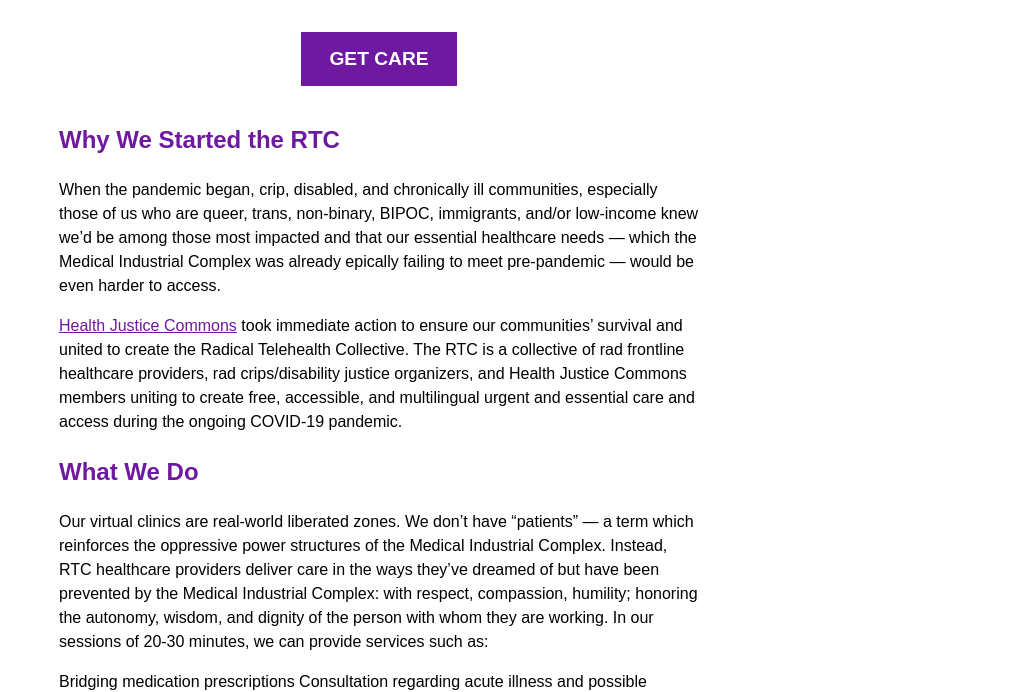
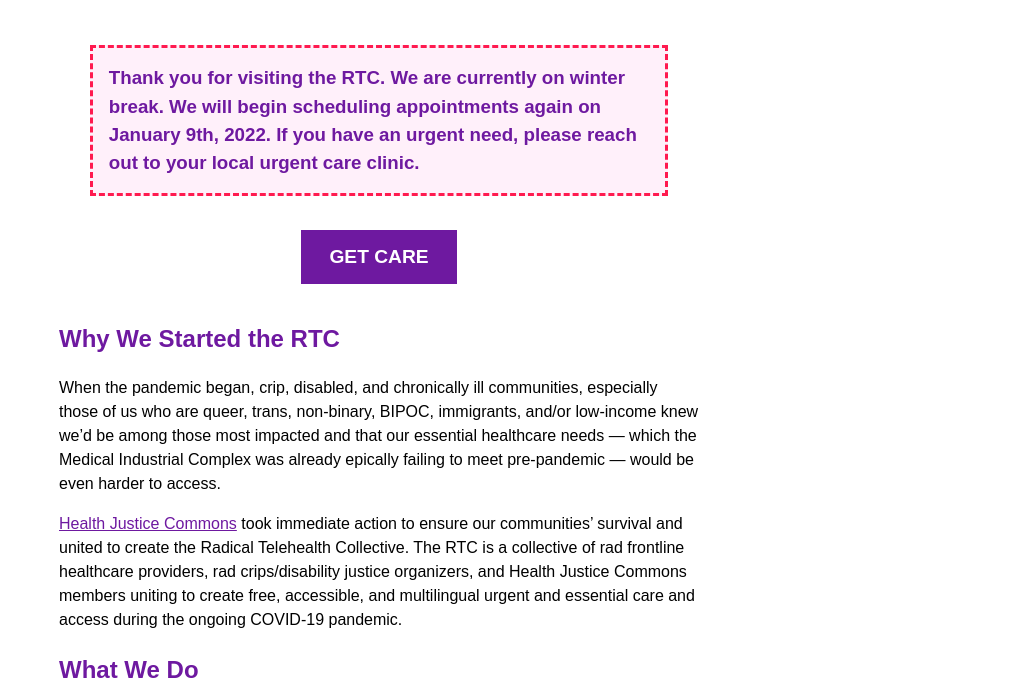
Before and after one commit to breadsystems/rtc-scheduler, a plain HTML site: page public/index.html in a window 1280 px wide. Shown: the part 120-812 px from the top of the page, without its empty margins (261-1280 px from the left). Drawn offline with Linux system fonts and the light colour scheme; a web font is replaced by a local one.

Commit message:
Display winter break notice

```diff
--- a/public/index.html
+++ b/public/index.html
@@ -24,6 +24,14 @@
         <h1>Radical Telehealth Collective</h1>
       </header>
       <main class="prose">
+        <div class="notice">
+          <h3 data-lang="en" style="display: initial">
+            Thank you for visiting the RTC. We are currently on winter break. We will begin scheduling appointments again on January 9th, 2022. If you have an urgent need, please reach out to your local urgent care clinic.
+          </h3>
+          <h3 data-lang="es" style="display: none">
+            Gracias por visitar el RTC. En este momento estamos de vacaciones de invierno. Volveremos a programar citas el 9 de enero de 2022. Si usted tiene una necesidad urgente, por favor, póngase en contacto con su clínica local de atención urgente.
+          </h3>
+        </div>
         <div class="before">
           <section class="center spacious">
             <a data-lang="en" style="display: initial" class="call-to-action" href="https://docs.google.com/forms/d/e/1FAIpQLSeNUEo1oQZYtOGc4DFz8hxYMrGSVkMGEl6CT2lYlTUoRb7ZgQ/viewform">
```
